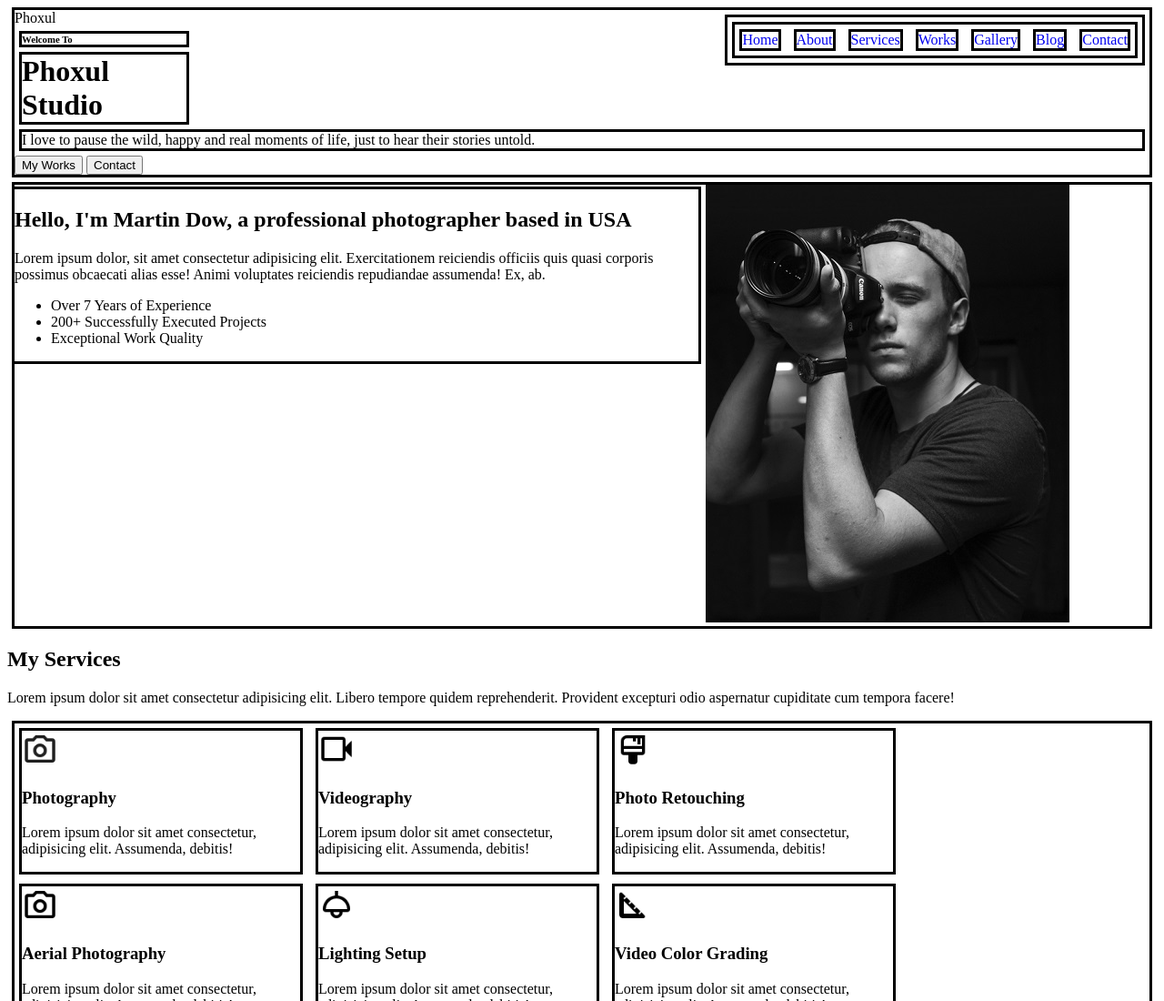
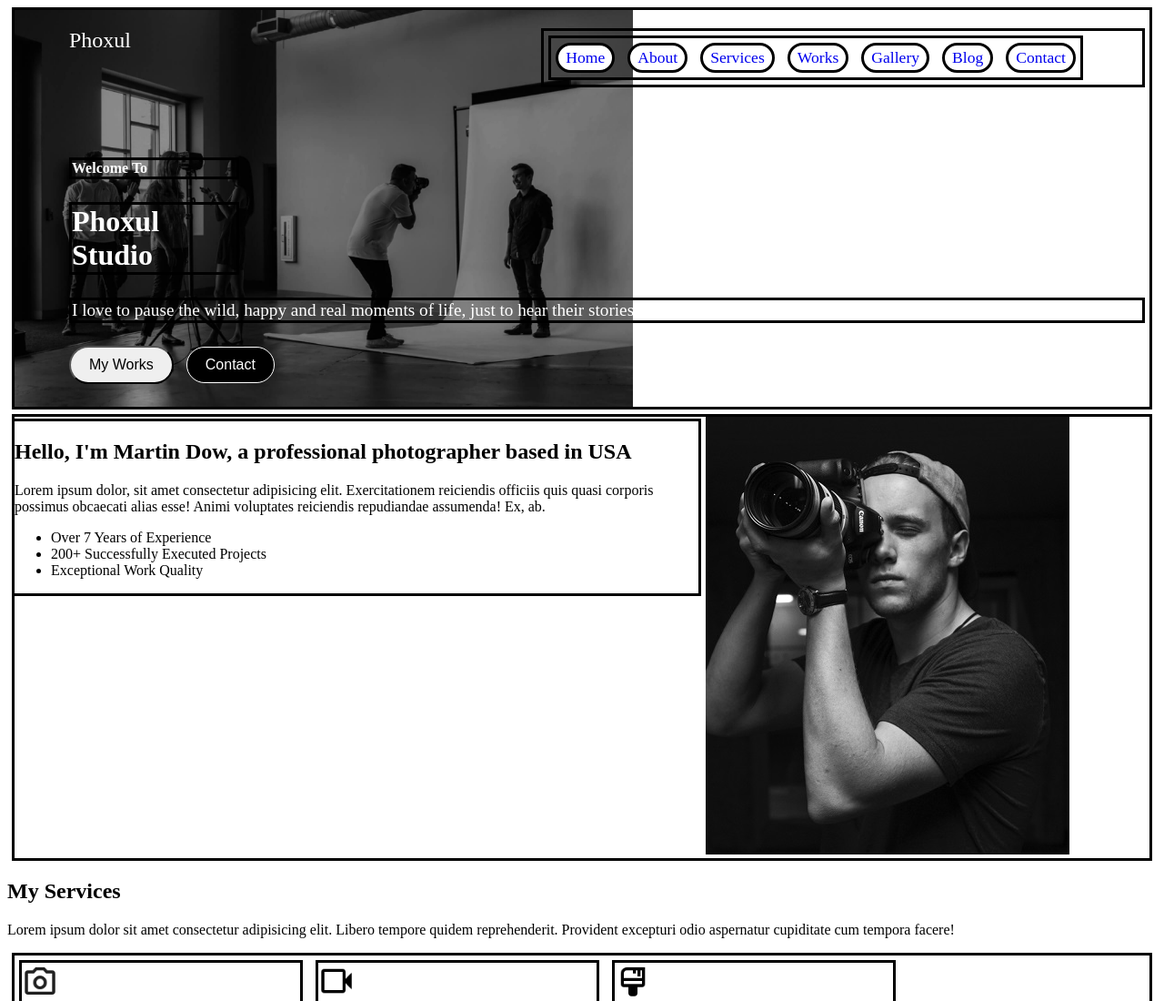
Before and after one commit to raycarty/web, a plain HTML site: page project/index.html in a window 1280 px wide. Shown: the top 1100 px of the page at 91% size. Drawn offline with Linux system fonts and the light colour scheme.

Commit message:
Add files via upload

```diff
--- a/project/index.html
+++ b/project/index.html
@@ -9,7 +9,7 @@
   <body>
     <header>
       <!-- Logo -->
-      <span>Phoxul</span>
+      <span class="logo-span">Phoxul</span>
 
       <!-- Main Navigation -->
 
@@ -34,8 +34,8 @@
         their stories untold.
       </p>
 
-      <button>My Works</button>
-      <button>Contact</button>
+      <button class="my-works-button">My Works</button>
+      <button class="contact-button">Contact</button>
     </header>
 
     <!-- Personal Info section -->
--- a/project/styles.css
+++ b/project/styles.css
@@ -7,6 +7,22 @@
 header {
   border: 3px solid black; /* TO BE DELETED */
   margin: 5px;
+  background-image: url(images/hero-bg.jpg);
+  background-size: 680px;
+  background-repeat: no-repeat;
+
+
+}
+
+/* Logo styling on header */
+
+.logo-span {
+  display: inline-block;
+  font-size: 1.5rem;
+  margin-left: 60px;
+  margin-top: 20px;
+  margin-bottom: 110px;
+  color: white;
 }
 
 /* Top nav styling */
@@ -15,6 +31,8 @@ header {
   border: 3px solid black; /* TO BE DELETED */
   margin: 5px;
   float: right;
+  padding-right: 60px;
+  margin-top: 20px;
 }
 
 /* Top nav styling */
@@ -24,7 +42,6 @@ header {
   margin: 5px;
   list-style-type: none;
   padding: 0;
-
 }
 
 /* Top nav styling */
@@ -33,10 +50,11 @@ header {
   border: 3px solid black; /* TO BE DELETED */
   margin: 5px;
   display: inline-block;
-
+  font-size: 1.1rem;
+  padding: 3px 8px;
+  border-radius: 2rem;
+  background-color: white;
 }
-
-
 
 /* Top nav styling */
 
@@ -44,23 +62,63 @@ header {
   text-decoration: none;
 }
 
+/* Header styling H6 */
+
 h6 {
   border: 3px solid black; /* TO BE DELETED */
   margin: 5px;
   width: 15%;
+  margin-left: 60px;
+  margin-bottom: 25px;
+  font-size: 1rem;
+  color: white;
+}
 
-}
+/* Header styling H1*/
 
 h1 {
   border: 3px solid black; /* TO BE DELETED */
   margin: 5px;
   width: 15%;
+  margin-left: 60px;
+  margin-bottom: 25px;
+  color: white;
 }
+
+/* Header styling paragraph*/
 
 header p {
   border: 3px solid black; /* TO BE DELETED */
   margin: 5px;
+  margin-left: 60px;
+  margin-bottom: 25px;
+  font-size: 1.2rem;
+  color: white;
 }
+
+/* Header buttons styling*/
+
+.my-works-button {
+  font-size: 1rem;
+  /* Margin: top, right, bottom, left */
+  margin: 0px 10px 25px 60px;
+  border-radius: 2rem;
+  padding: 10px 20px;
+}
+
+/* Header buttons styling*/
+
+.contact-button {
+  font-size: 1rem;
+  margin-bottom: 25px;
+  border-radius: 2rem;
+  padding: 10px 20px;
+  background-color: black;
+  color: white;
+  border: 1px solid white;
+}
+
+/* Personal info section styling */
 
 .personal-info-div {
   border: 3px solid black; /* TO BE DELETED */
@@ -136,8 +194,6 @@ header p {
   display: inline-block;
 }
 
-
-
 .contact-div {
   border: 3px solid black; /* TO BE DELETED */
   margin: 5px;
@@ -156,7 +212,6 @@ header p {
   margin: 5px;
   display: inline-block;
   width: 25%;
-
 }
 
 /* Sign Up form styling */
@@ -189,7 +244,6 @@ footer {
   display: inline-block;
 }
 
-
 .address {
   border: 3px solid black; /* TO BE DELETED */
   margin: 5px;
@@ -197,9 +251,4 @@ footer {
   display: inline-block;
 }
 
-
-
-
-
-
 /* TO BE DELETED */
```
Lines whose indentation alone changed are shown as unchanged.
